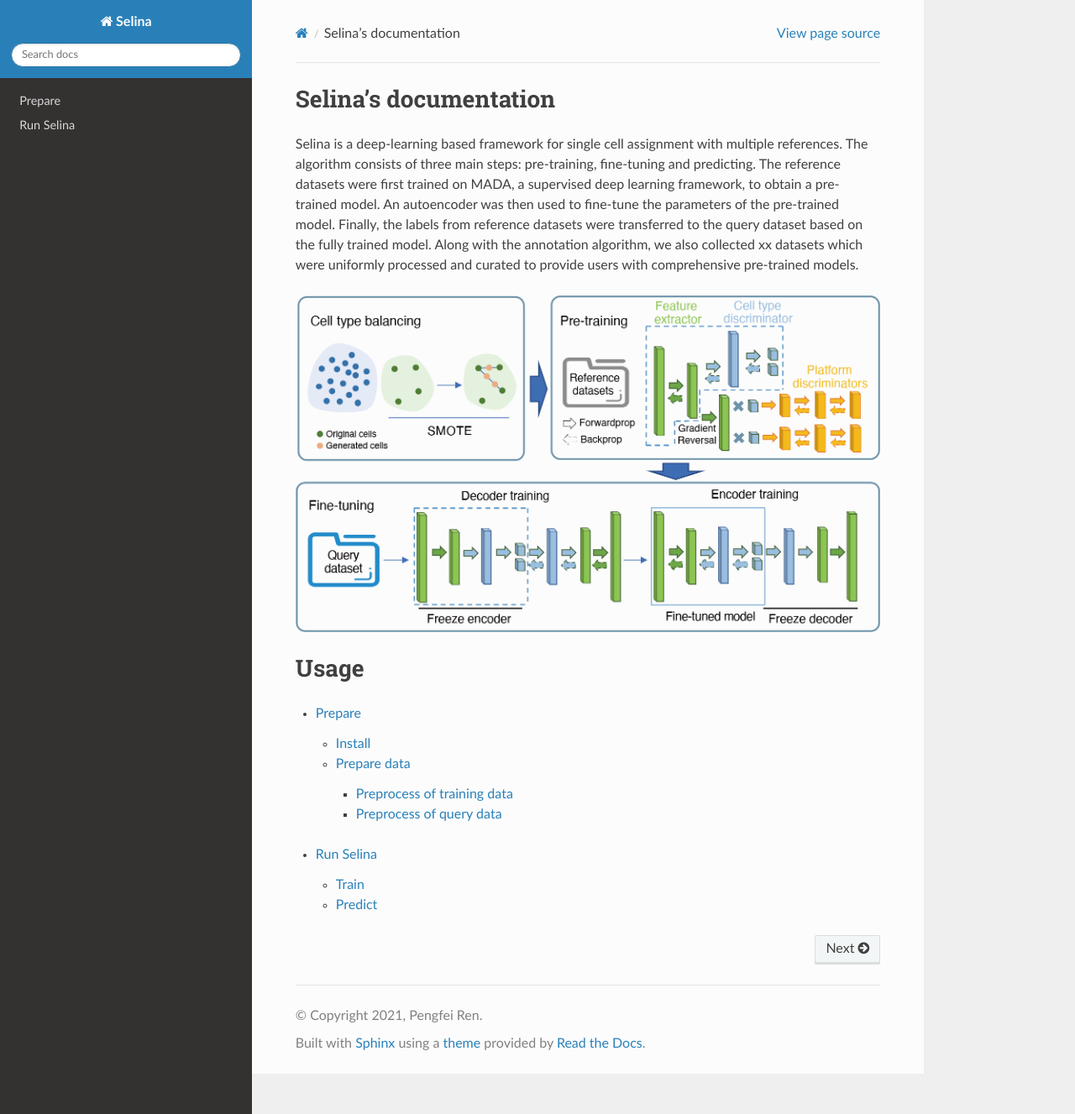
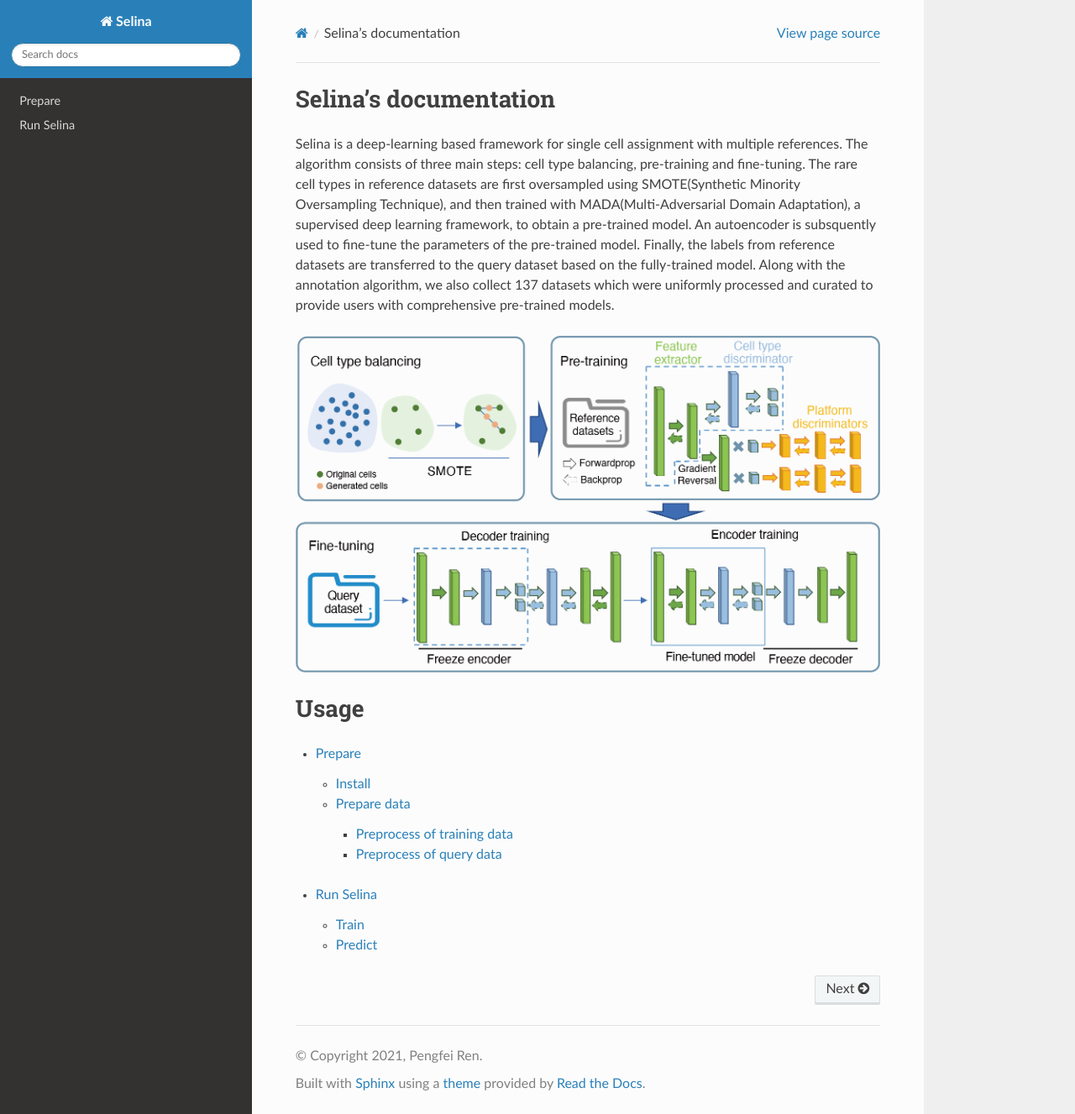
Before and after one commit to pfren1998/SELINA, a Sphinx documentation site: the page built from docs/source/index.rst, in a window 1280 px wide and 1327 px high. Shown: the whole window at 84% size. Built offline with Sphinx 7.4.7 and the Read the Docs theme 2.0.0, drawn with Linux system fonts in a browser that asks for light colours.

Commit message:
docs algorithm description update

```diff
--- a/docs/source/index.rst
+++ b/docs/source/index.rst
@@ -5,7 +5,7 @@
 
 Selina's documentation
 =================================
-Selina is a deep-learning based framework for single cell assignment with multiple references. The algorithm consists of three main steps: pre-training, fine-tuning and predicting. The reference datasets were first trained on MADA, a supervised deep learning framework, to obtain a pre-trained model. An autoencoder was then used to fine-tune the parameters of the pre-trained model. Finally, the labels from reference datasets were transferred to the query dataset based on the fully trained model. Along with the annotation algorithm, we also collected xx datasets which were uniformly processed and curated to provide users with comprehensive pre-trained models.
+Selina is a deep-learning based framework for single cell assignment with multiple references. The algorithm consists of three main steps: cell type balancing, pre-training and fine-tuning. The rare cell types in reference datasets are first oversampled using SMOTE(Synthetic Minority Oversampling Technique), and then trained with MADA(Multi-Adversarial Domain Adaptation), a supervised deep learning framework, to obtain a pre-trained model. An autoencoder is subsquently used to fine-tune the parameters of the pre-trained model. Finally, the labels from reference datasets are transferred to the query dataset based on the fully-trained model. Along with the annotation algorithm, we also collect 137 datasets which were uniformly processed and curated to provide users with comprehensive pre-trained models.
 
 .. image:: _images/algorithm.png
    :width: 1600
```
